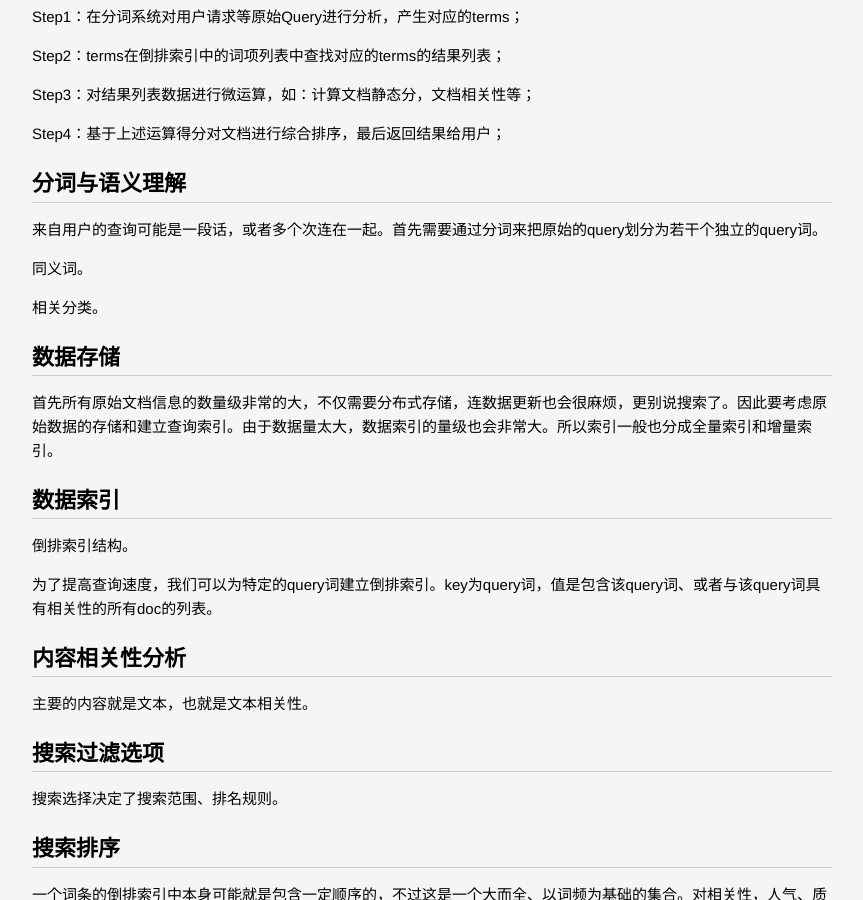
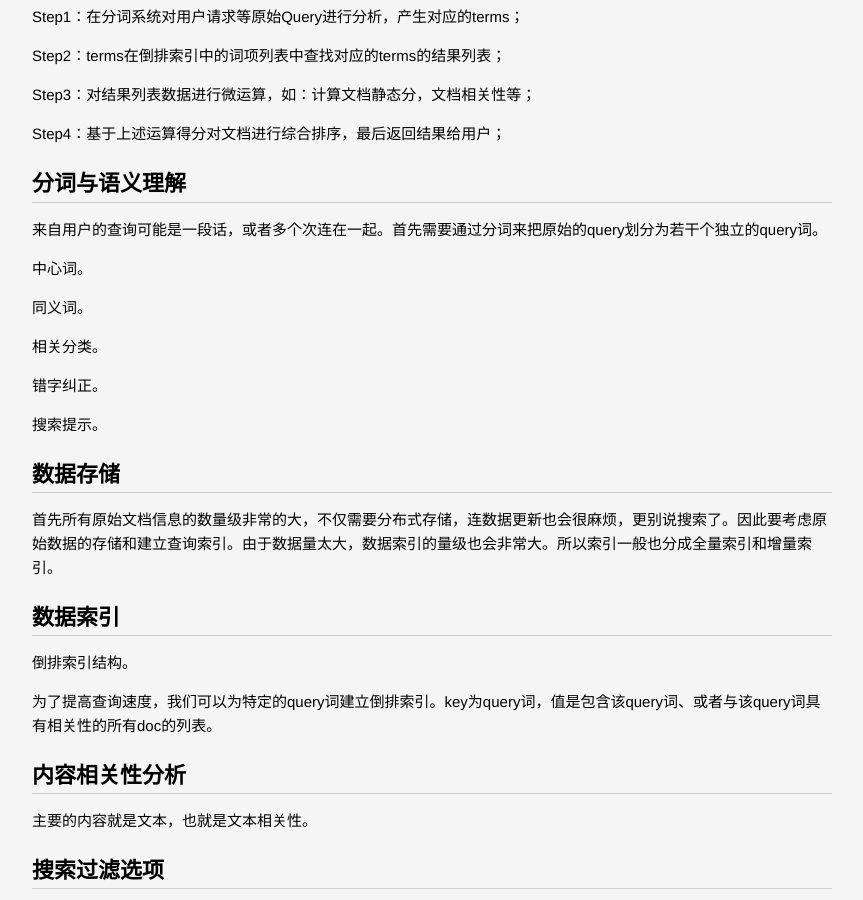
Before and after one commit to lucky521/blog, a Jekyll site: the page built from _posts/2018-02-23-search-tech.markdown, in a window 1280 px wide and 900 px high, scrolled down 1646 px. Shown: the whole window, without its empty margins (208-1071 px from the left). Built offline with Jekyll 4.4.1, drawn with Linux system fonts in a browser that asks for light colours.

Commit message:
update blog

```diff
--- a/_posts/2018-02-23-search-tech.markdown
+++ b/_posts/2018-02-23-search-tech.markdown
@@ -58,9 +58,17 @@ Step4：基于上述运算得分对文档进行综合排序，最后返回结果
 
 来自用户的查询可能是一段话，或者多个次连在一起。首先需要通过分词来把原始的query划分为若干个独立的query词。
 
+中心词。
+
 同义词。
 
 相关分类。
+
+错字纠正。
+
+搜索提示。
+
+
 
 
 ## 数据存储
```
